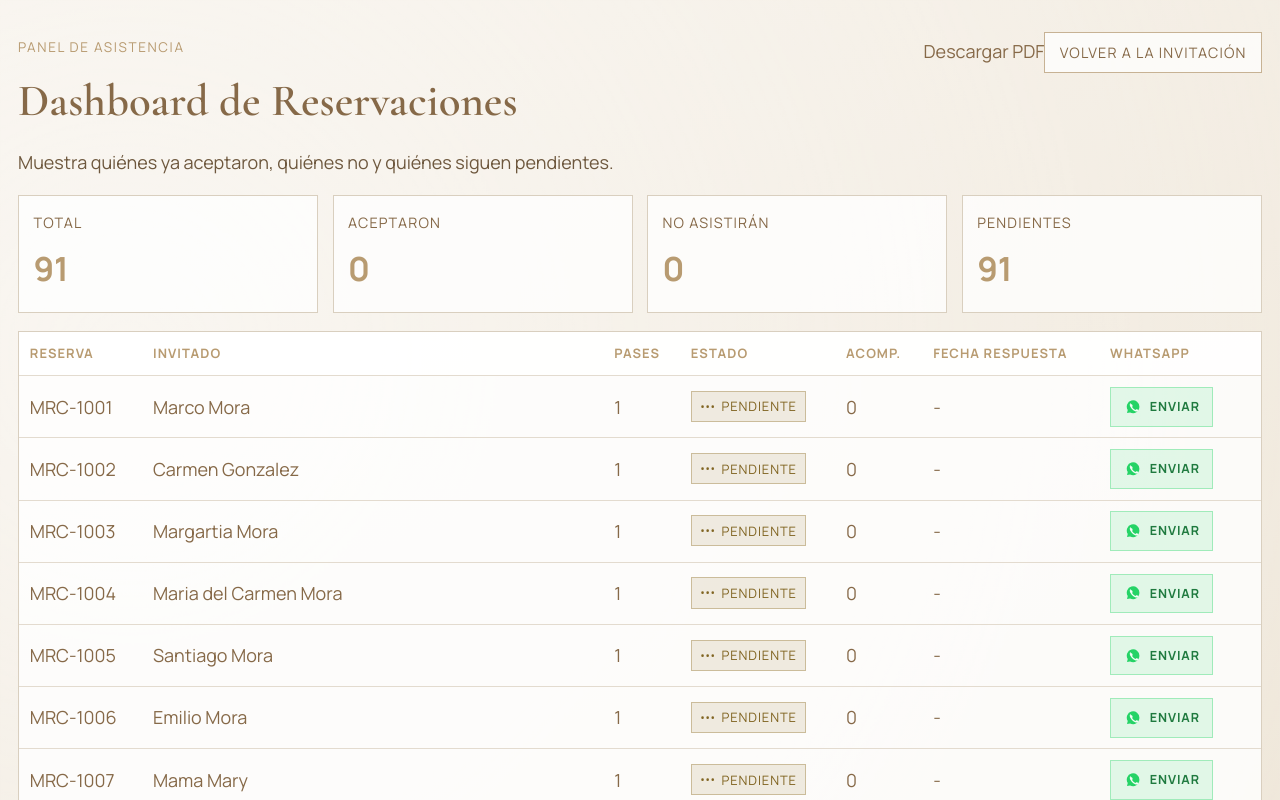
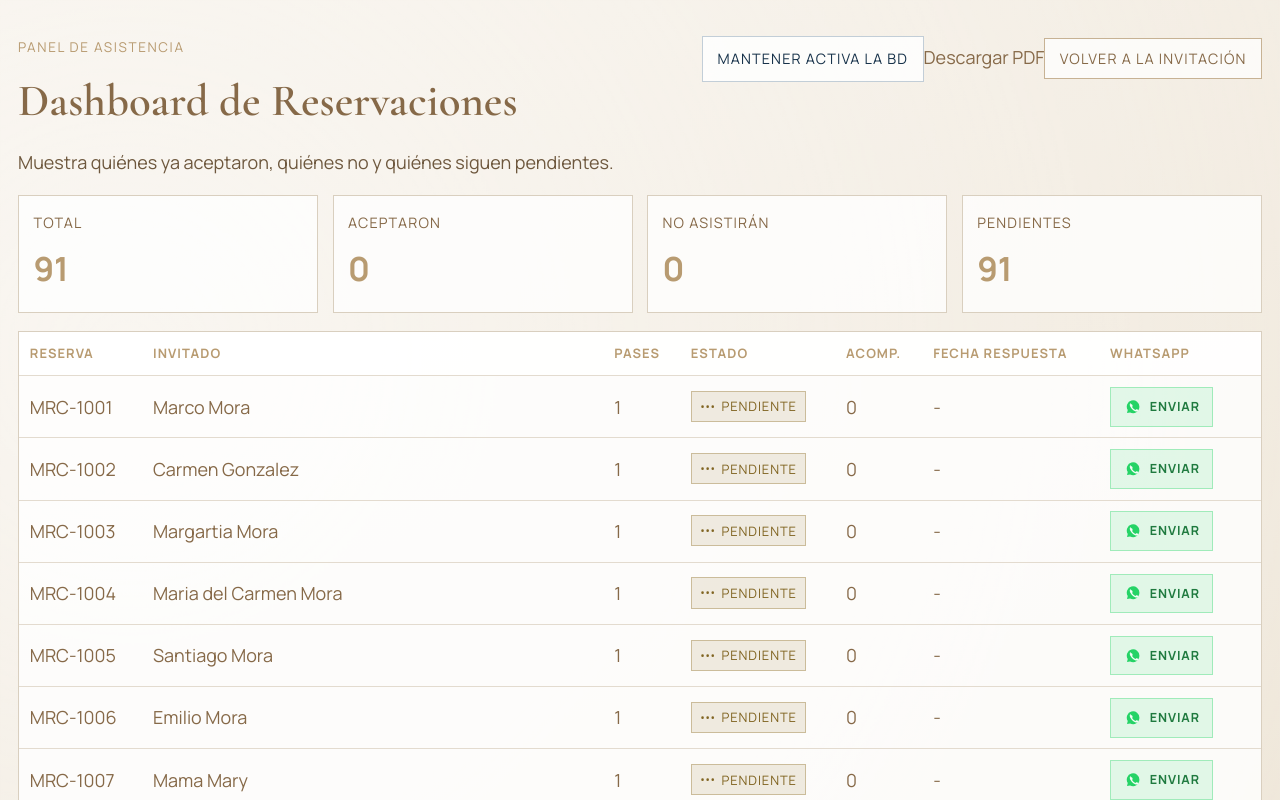
Before and after one commit to stevenalp207/marco-steph, a React (Vite) app: page /dashboard in a window 1280 px wide. Shown: the top 800 px of the page. Built offline with nearby package versions, Linux system fonts and the light colour scheme; no server answers; the database is empty.

Commit message:
feat: add keepalive ping functionality and corresponding UI button

```diff
--- a/src/lib/supabaseClient.js
+++ b/src/lib/supabaseClient.js
@@ -27,6 +27,20 @@ export async function saveRsvpResponse(payload) {
   }
 }
 
+export async function recordKeepalivePing(source = 'dashboard') {
+  if (!supabase) {
+    throw new Error('Supabase no esta configurado.')
+  }
+
+  const { error } = await supabase
+    .from('keepalive_pings')
+    .insert([{ source }])
+
+  if (error) {
+    throw error
+  }
+}
+
 export async function getRsvpResponses() {
   if (!supabase) {
     throw new Error('Supabase no esta configurado.')
--- a/src/pages/Dashboard.css
+++ b/src/pages/Dashboard.css
@@ -48,6 +48,33 @@
   font-size: 0.8rem;
   text-transform: uppercase;
   letter-spacing: 0.08em;
+}
+
+.keepalive-button {
+  border: 1px solid rgba(40, 84, 124, 0.28);
+  padding: 0.55rem 0.8rem;
+  color: #17324a;
+  background: rgba(255, 255, 255, 0.84);
+  font-size: 0.8rem;
+  text-transform: uppercase;
+  letter-spacing: 0.08em;
+  cursor: pointer;
+  transition:
+    transform 160ms ease,
+    background 160ms ease,
+    border-color 160ms ease,
+    opacity 160ms ease;
+}
+
+.keepalive-button:hover:not(:disabled) {
+  transform: translateY(-1px);
+  background: rgba(255, 255, 255, 0.96);
+  border-color: rgba(40, 84, 124, 0.45);
+}
+
+.keepalive-button:disabled {
+  cursor: progress;
+  opacity: 0.7;
 }
 
 .dashboard-stats {
--- a/src/pages/Dashboard.jsx
+++ b/src/pages/Dashboard.jsx
@@ -2,7 +2,7 @@ import { useEffect, useMemo, useState } from 'react'
 import { Link } from 'react-router-dom'
 import './Dashboard.css'
 import { guestReservations, makeReservationKey } from '../data/reservations'
-import { getRsvpResponses } from '../lib/supabaseClient'
+import { getRsvpResponses, recordKeepalivePing } from '../lib/supabaseClient'
 import { jsPDF } from 'jspdf'
 import 'jspdf-autotable'
 
@@ -96,6 +96,9 @@ export default function Dashboard() {
   const [responses, setResponses] = useState([])
   const [isLoading, setIsLoading] = useState(true)
   const [errorMessage, setErrorMessage] = useState('')
+  const [isKeepingAlive, setIsKeepingAlive] = useState(false)
+  const [keepaliveMessage, setKeepaliveMessage] = useState('')
+  const [keepaliveError, setKeepaliveError] = useState('')
 
   useEffect(() => {
     async function loadResponses() {
@@ -105,7 +108,7 @@ export default function Dashboard() {
       try {
         const data = await getRsvpResponses()
         setResponses(data)
-      } catch (error) {
+      } catch {
         setErrorMessage('No se pudo cargar el dashboard. Verifica las políticas de Supabase.')
       } finally {
         setIsLoading(false)
@@ -114,6 +117,21 @@ export default function Dashboard() {
 
     loadResponses()
   }, [])
+
+  async function handleKeepalivePing() {
+    setIsKeepingAlive(true)
+    setKeepaliveMessage('')
+    setKeepaliveError('')
+
+    try {
+      await recordKeepalivePing('dashboard-manual')
+      setKeepaliveMessage('Se envió un ping de mantenimiento a la base de datos.')
+    } catch {
+      setKeepaliveError('No se pudo enviar el ping. Revisa que la tabla keepalive_pings exista y tenga permiso de inserción.')
+    } finally {
+      setIsKeepingAlive(false)
+    }
+  }
 
   const rows = useMemo(() => {
     const responseMap = new Map(
@@ -191,6 +209,9 @@ export default function Dashboard() {
             <p className="dashboard-subtitle">Muestra quiénes ya aceptaron, quiénes no y quiénes siguen pendientes.</p>
           </div>
           <div className="dashboard-header-actions">
+            <button className="keepalive-button" onClick={handleKeepalivePing} disabled={isKeepingAlive}>
+              {isKeepingAlive ? 'Enviando...' : 'Mantener activa la BD'}
+            </button>
             <button className="pdf-download-button" onClick={downloadPdf}>
               Descargar PDF
             </button>
@@ -199,6 +220,9 @@ export default function Dashboard() {
             </Link>
           </div>
         </header>
+
+        {keepaliveMessage ? <p className="dashboard-message">{keepaliveMessage}</p> : null}
+        {keepaliveError ? <p className="dashboard-error">{keepaliveError}</p> : null}
 
         <div className="dashboard-stats">
           <article>
```
Also changed, not shown: 1 other file (tests, documents, lock files or other folders).
